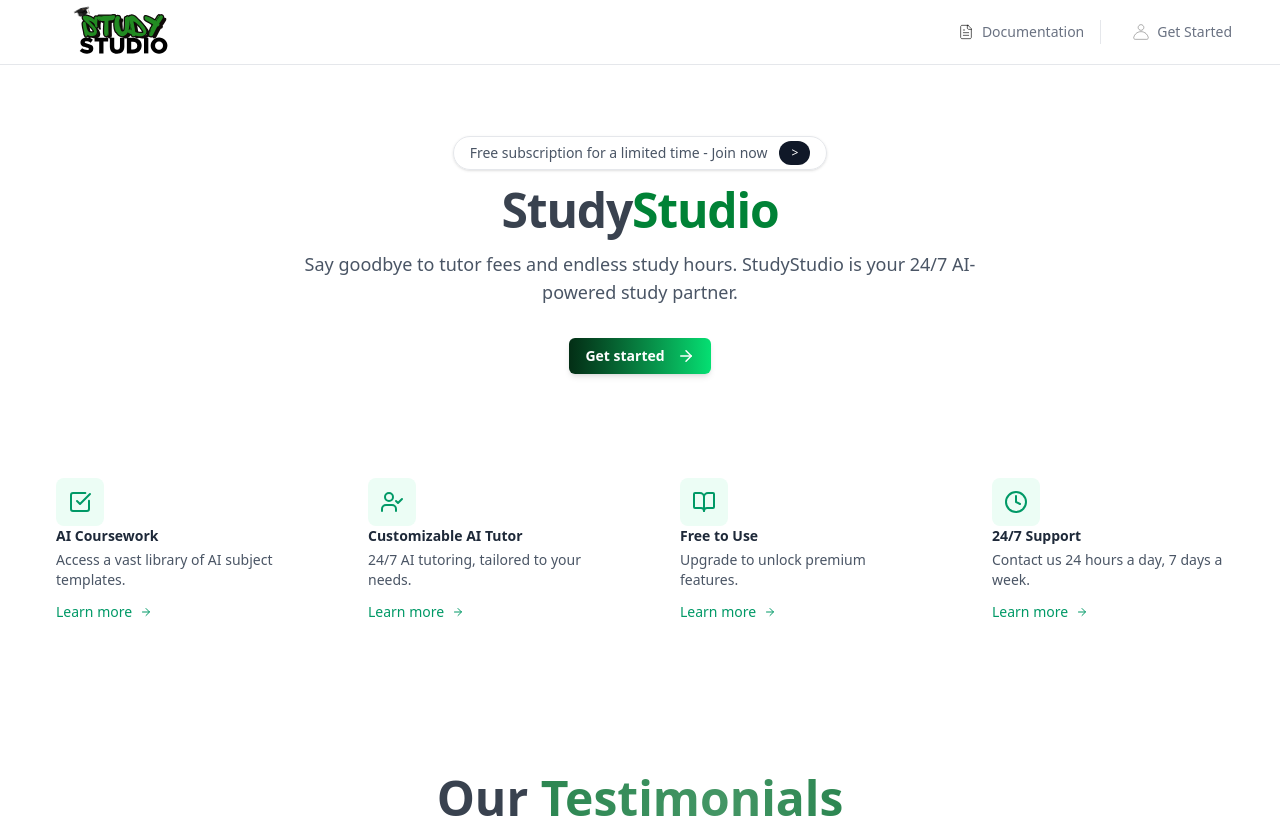
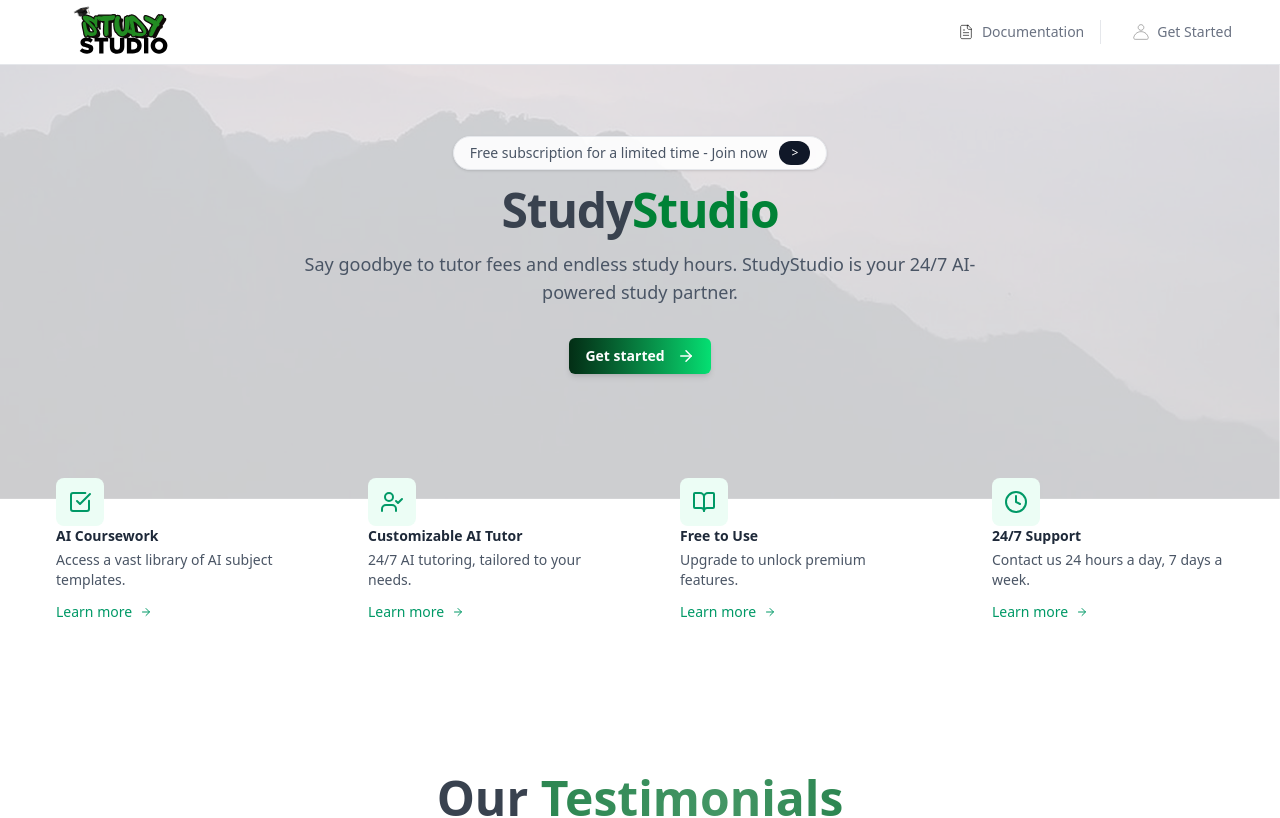
Before and after one commit to abdulbasit-10/Study-Studio, a React app in the folder Frontend/: page / in a window 1280 px wide. Shown: the top 818 px of the page. Built offline with nearby package versions, Linux system fonts and the light colour scheme; the HTML template or start-up script is replaced by a standard one.

Commit message:
Add bg image in here section

```diff
--- a/Frontend/src/Home/Hero.jsx
+++ b/Frontend/src/Home/Hero.jsx
@@ -1,10 +1,10 @@
 import React from "react";
 import { CheckSquare, BookOpen, UserCheck, Clock, ArrowRight } from "lucide-react";
-// import backgroundImg from "../assets/Container.png";
+import backgroundImg from "../assets/Container.png";
 
 export default function Hero() {
   return (
-    <section className="relative overflow-hidden bg-white pt-20 md:pt-20">
+    <section className="relative overflow-hidden pt-20 md:pt-20" style={{backgroundImage: `url(${backgroundImg})`, backgroundSize: 'contain', backgroundPosition: '0px -5px', backgroundRepeat: 'no-repeat'}}>
       {/* Background image */}
       {/* <div className="absolute inset-0 -z-10 pointer-events-none">
         <img
@@ -16,14 +16,14 @@
       </div> */}
 
       {/* Gradient overlay */}
-      <div
+      {/* <div
         className="absolute inset-x-0 top-0 -z-5 pointer-events-none"
         style={{
           height: "420px",
           background:
             "linear-gradient(to bottom, rgba(238,247,239,0.95) 20%, rgba(238,247,239,0.7) 50%, rgba(255,255,255,0) 85%)",
         }}
-      />
+      /> */}
 
       {/* Main content */}
       <div className="relative z-10 max-w-7xl mx-auto px-4 sm:px-6 lg:px-8">
@@ -107,7 +107,10 @@
 /* Feature card */
 function Feature({ icon, title, desc }) {
   return (
-    <div className="flex flex-col items-start p-4 md:p-6 text-left cursor-pointer hover:bg-gray-100 rounded-lg transition">
+    <div
+      className="group flex flex-col items-start p-4 md:p-6 text-left cursor-pointer
+                 hover:bg-gray-100 rounded-lg transition"
+    >
       <div className="p-3 rounded-lg bg-emerald-50 inline-flex items-center justify-center">
         {icon}
       </div>
@@ -115,7 +118,8 @@
       <p className="mt-1 text-sm text-gray-600">{desc}</p>
       <a
         href="#"
-        className="mt-3 text-sm font-medium text-emerald-600 inline-flex items-center gap-2"
+        className="mt-3 text-sm font-medium text-emerald-600 inline-flex items-center gap-2
+                   transition-all duration-200 group-hover:underline"
       >
         Learn more
         <svg width="12" height="12" viewBox="0 0 24 24" fill="none" aria-hidden>
```
Also changed, not shown: 1 other file (tests, documents, lock files or other folders).
